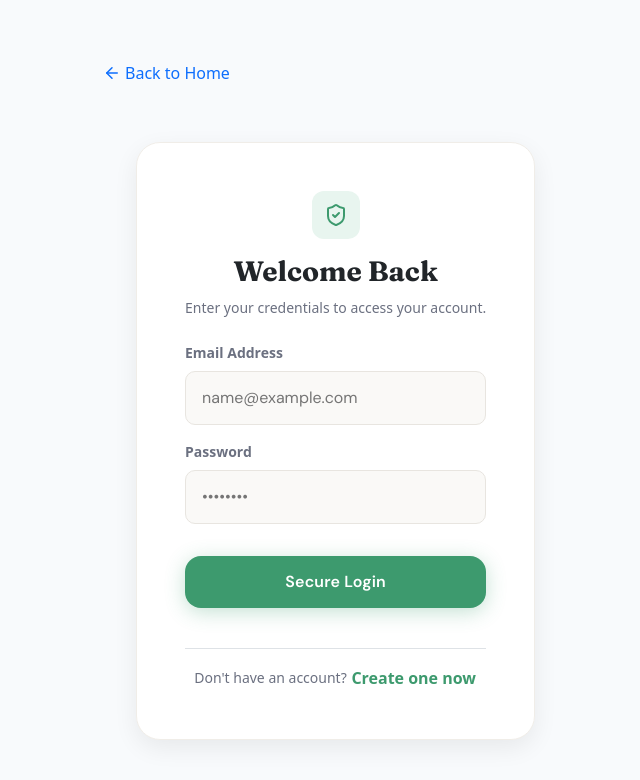
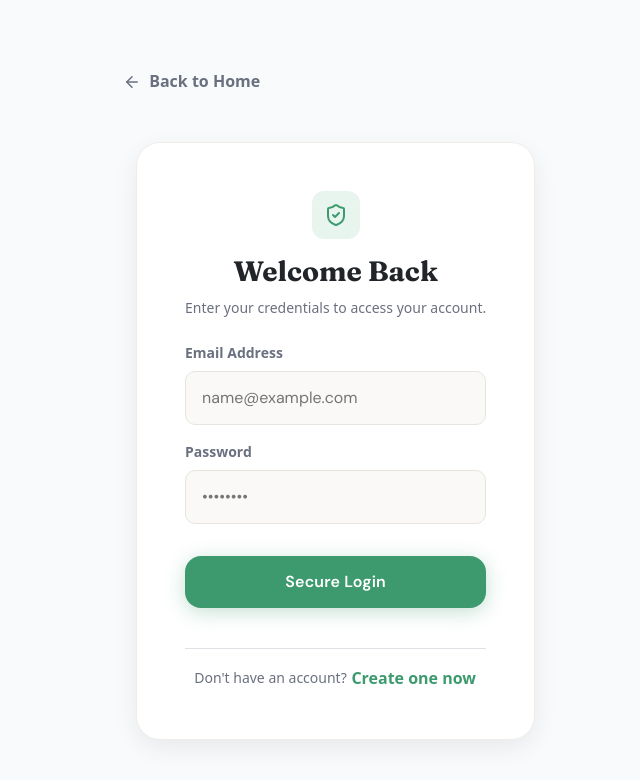
Before and after one commit to kkkkkxtt/microloan-credit-scoring, a React (Create React App) app in the folder frontend/: page / in a window 1280 px wide. Both pictures are taken after a click on the button "Login / Register". Shown: the top 780 px of the page, without its empty margins (304-944 px from the left). Built offline with nearby package versions, Linux system fonts and the light colour scheme.

Commit message:
UI Improvement

```diff
--- a/frontend/src/App.css
+++ b/frontend/src/App.css
@@ -631,3 +631,42 @@ input[type='date'].is-invalid::-webkit-calendar-picker-indicator {
   color: #cbd5e1;
   background: transparent;
 }
+
+/* =========================================
+   RECORD PAGE NAVIGATION & LINKS
+   ========================================= */
+
+.link-emerald {
+  color: var(--color-accent) !important;
+  font-weight: 600;
+  text-decoration: none;
+  display: inline-flex;
+  align-items: center;
+  gap: 4px;
+  font-size: 0.95rem;
+  transition: all 0.2s ease;
+  cursor: pointer;
+}
+
+.link-emerald:hover {
+  color: #3d9a6e !important;
+  text-decoration: underline;
+  transform: translateX(2px);
+}
+
+.btn-back-theme {
+  color: var(--color-text-muted) !important;
+  border-radius: 10px !important;
+  padding: 8px 20px !important;
+  font-weight: 600 !important;
+  display: inline-flex;
+  align-items: center;
+  gap: 6px;
+  transition: all 0.2s ease !important;
+}
+
+.btn-back-theme:hover {
+  color: var(--color-text) !important;
+  box-shadow: var(--shadow-sm);
+  transform: translateY(-1px);
+}
--- a/frontend/src/App.js
+++ b/frontend/src/App.js
@@ -214,7 +214,7 @@ function App() {
             style={{ maxWidth: '500px', width: '100%', paddingLeft: '1rem' }}
           >
             <button
-              className="btn btn-link text-muted-custom text-decoration-none p-0 mb-3 d-flex align-items-center"
+              className="btn btn-back-theme"
               onClick={() => setShowAuth(false)}
             >
               <ArrowLeft size={18} className="me-1" /> Back to Home
@@ -250,7 +250,7 @@ function App() {
             <div className="fade-in">
               <div className="d-flex justify-content-between align-items-center mb-4">
                 <button
-                  className="btn btn-link text-muted-custom text-decoration-none p-0 d-flex align-items-center"
+                  className="btn btn-back-theme"
                   onClick={() => {
                     setCurrentView('home');
                     setResultView('analysis');
@@ -1026,14 +1026,22 @@ function App() {
                     <h2 className="hero-title">
                       Ready to start your assessment?
                     </h2>
-                    <p className="hero-description mx-auto">
+                    <p
+                      className="text-muted-custom mb-4"
+                      style={{
+                        lineHeight: '1.75',
+                        fontSize: '1.05rem',
+                        maxWidth: '900px',
+                      }}
+                    >
                       Fill out our secure, streamlined application form. Our
                       Explainable AI will analyze your financial profile and
                       provide a transparent decision in seconds.
                     </p>
-                    <div className="mt-4">
+                    <div className="text-center mt-5 mb-2">
                       <button
-                        className="btn btn-cta"
+                        className="btn btn-cta px-5 py-3 shadow-sm"
+                        style={{ fontSize: '1.05rem' }}
                         onClick={() => setCurrentView('form')}
                       >
                         Start Application <ArrowRight size={18} />
@@ -1157,13 +1165,15 @@ function App() {
                           </Col>
                           <Col xs={3} className="text-end">
                             <button
-                              className="btn btn-link p-0 small text-emerald fw-bold d-inline-flex align-items-center record-detail-btn"
+                              className="btn p-0 small border-0 bg-transparent text-decoration-none d-inline-flex align-items-center record-detail-btn"
                               onClick={() => {
                                 setResult(record);
                                 setCurrentView('result');
                               }}
                             >
-                              Click for Details <ArrowRight size={14} />
+                              <span className="link-emerald">
+                                Click for Details <ArrowRight size={16} />
+                              </span>
                             </button>
                           </Col>
                         </Row>
```
